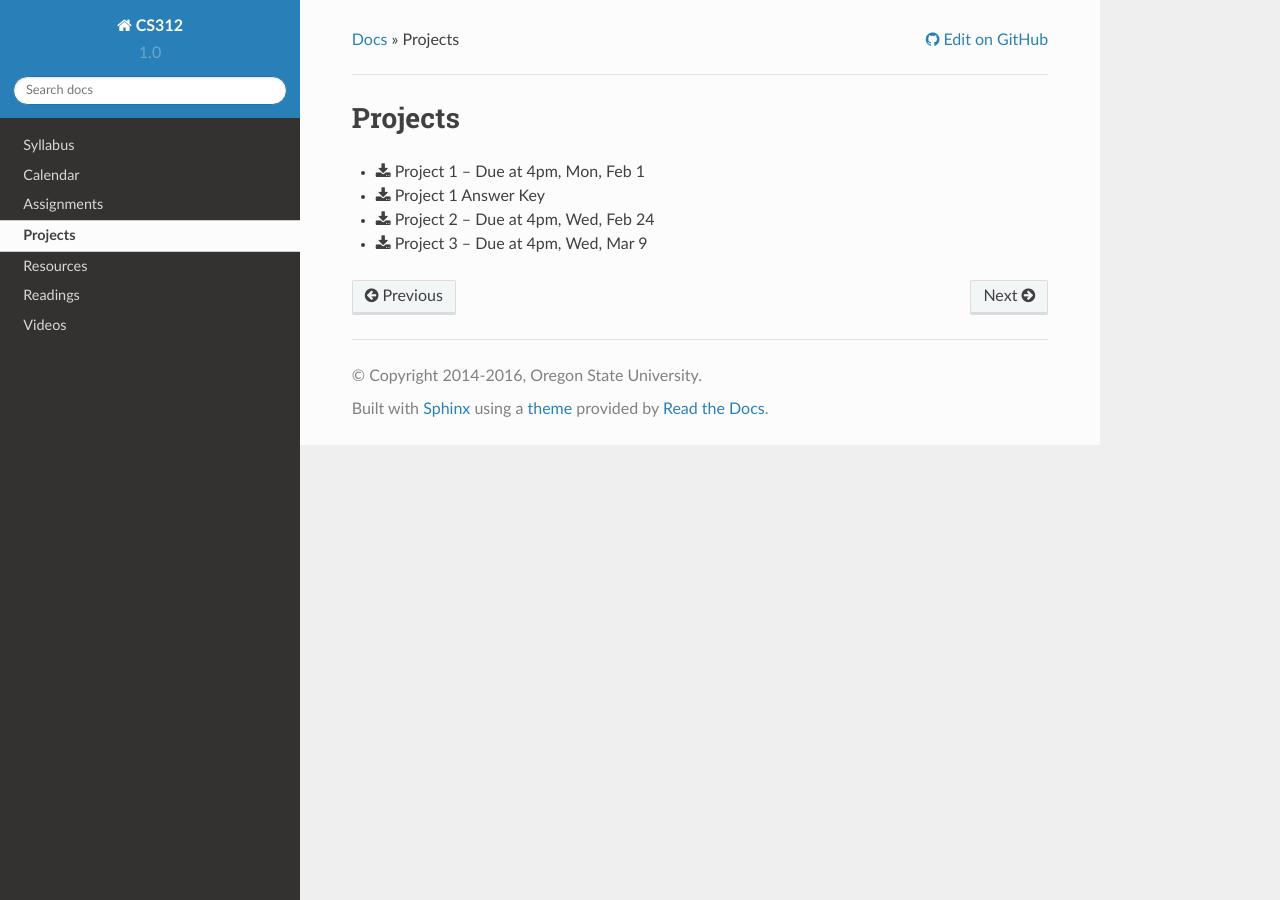
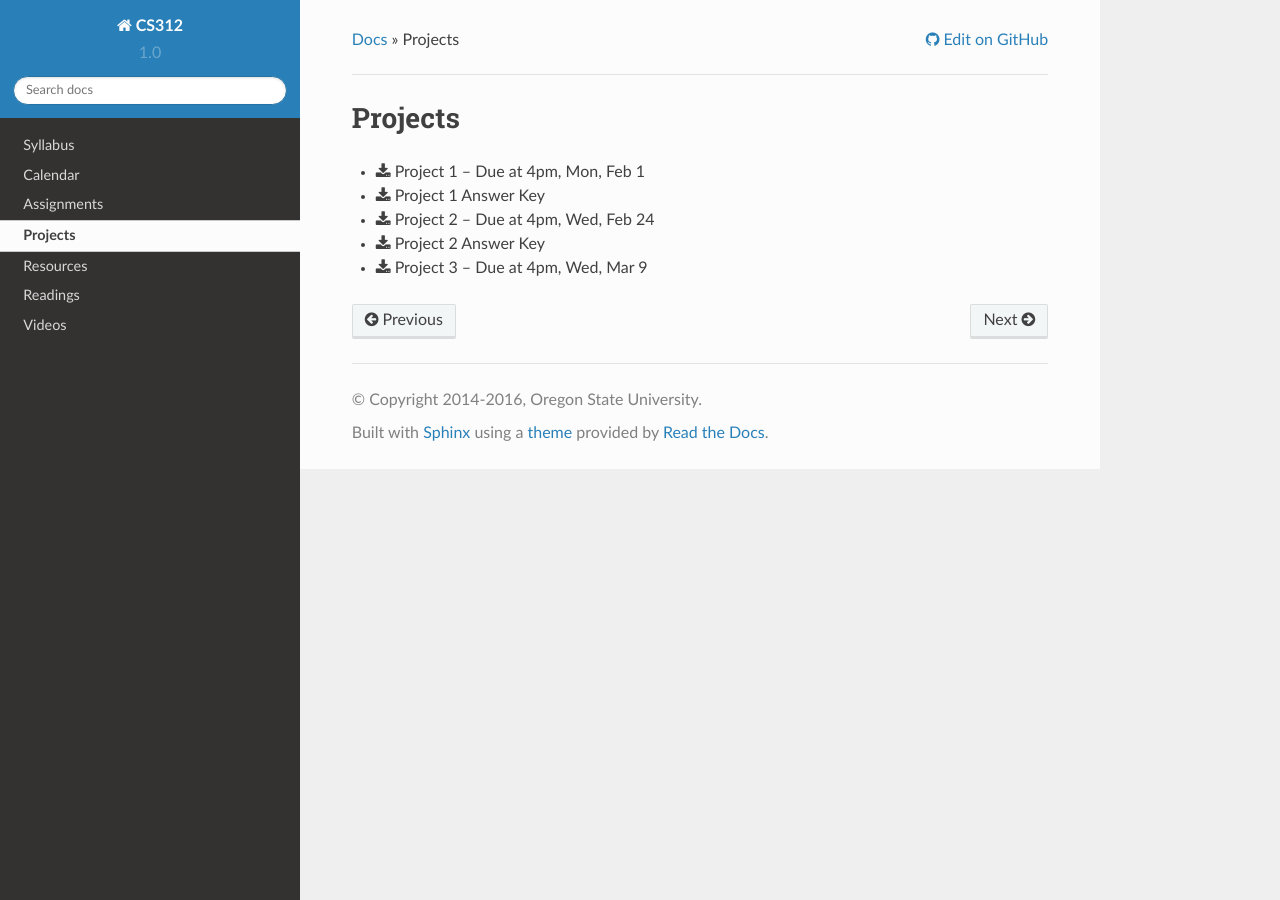
Before and after one commit to osuosl/cs312, a Sphinx documentation site: the page built from source/projects.rst, in a window 1280 px wide. Built offline with Sphinx 7.4.7 and the Read the Docs theme 2.0.0, drawn with Linux system fonts in a browser that asks for light colours.

Commit message:
PROJ2 Key

```diff
--- a/source/projects.rst
+++ b/source/projects.rst
@@ -6,4 +6,5 @@ Projects
 * :download:`Project 1 <_static/hw/project1.pdf>` -- Due at 4pm, Mon, Feb 1
 * :download:`Project 1 Answer Key <_static/hw/project1-key.pdf>`
 * :download:`Project 2 <_static/hw/project2.pdf>` -- Due at 4pm, Wed, Feb 24
+* :download:`Project 2 Answer Key <_static/hw/project2-key.pdf>`
 * :download:`Project 3 <_static/hw/project3.pdf>` -- Due at 4pm, Wed, Mar 9
```
Also changed, not shown: 1 other file.
